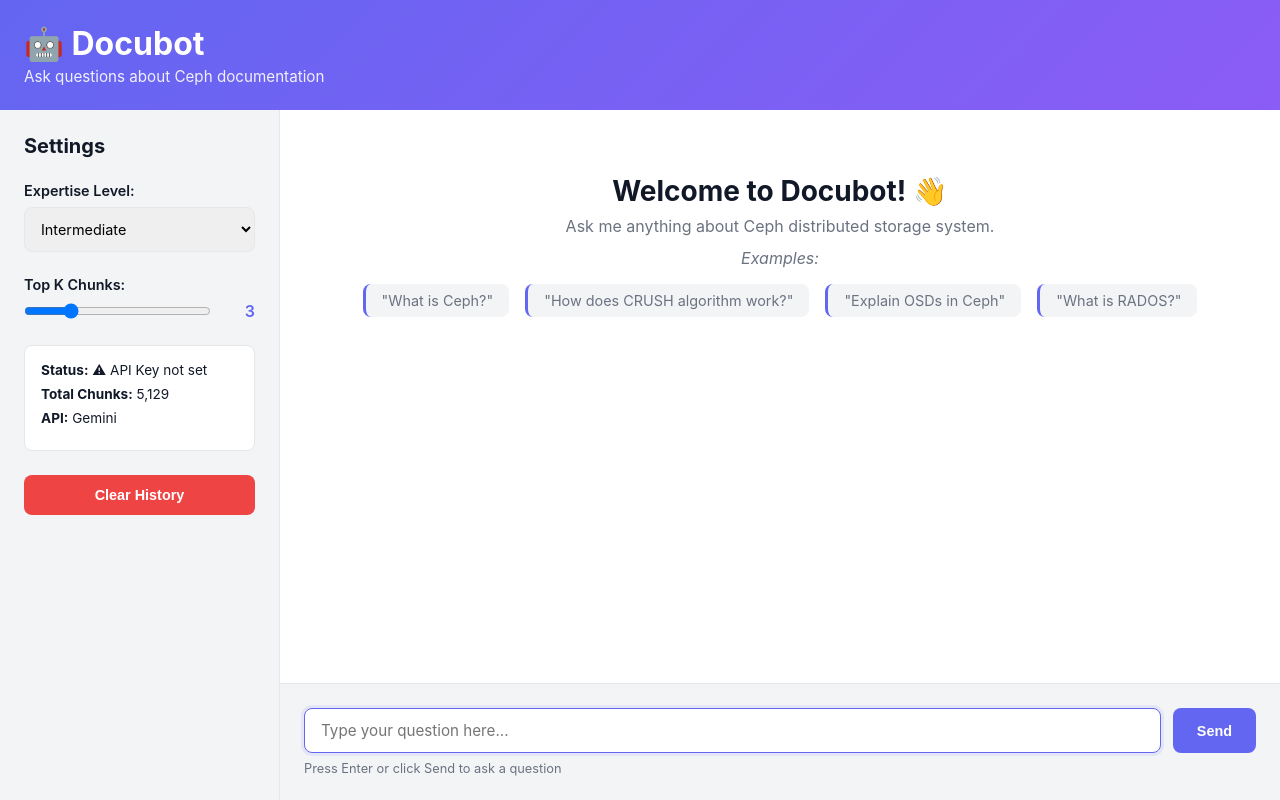
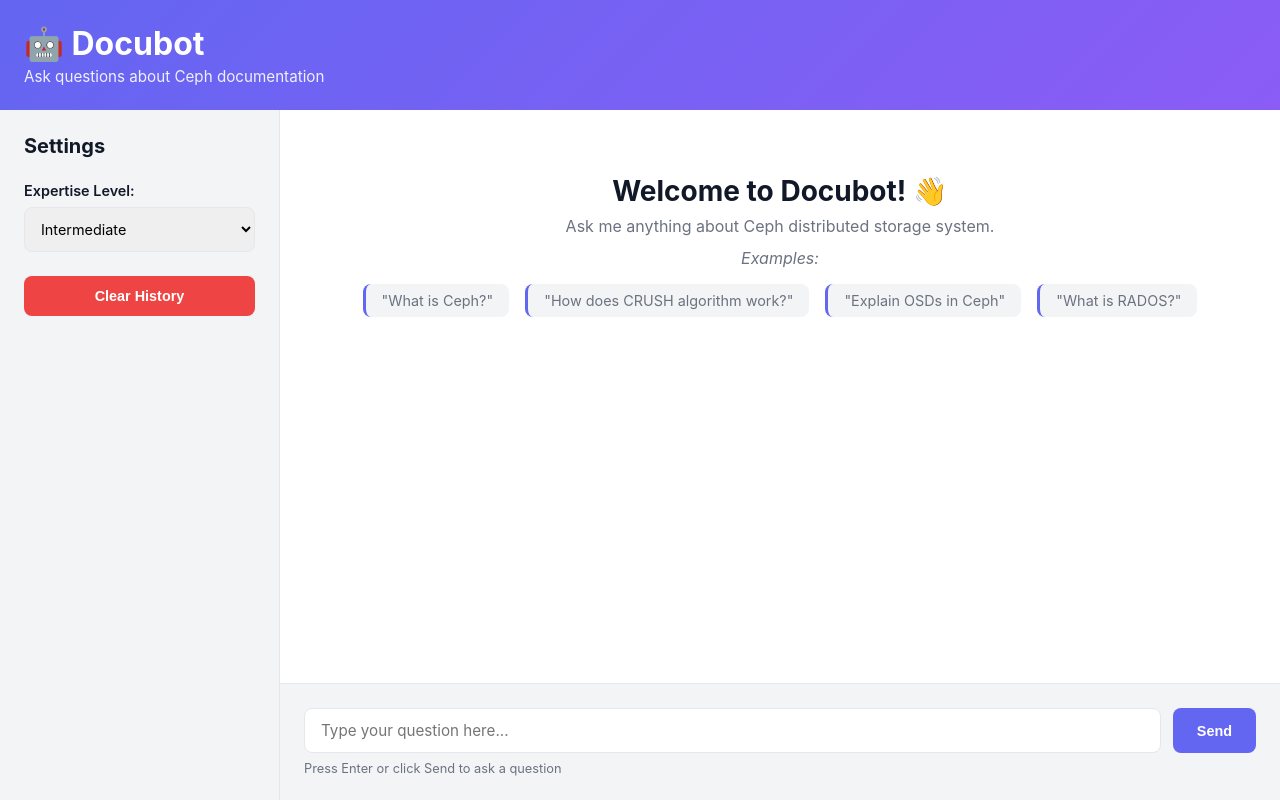
Before and after one commit to Keertana7/Docubot, a Flask app: page / in a window 1280 px wide. Run offline with Flask 3, Linux system fonts and the light colour scheme.

Commit message:
chore(frontend): update frontend files

```diff
--- a/frontend/static/script.js
+++ b/frontend/static/script.js
@@ -144,23 +144,69 @@
  * Format message content (basic markdown-like formatting)
  */
 function formatMessage(content) {
-    // Escape HTML
-    let escaped = document.createElement("div").appendChild(document.createTextNode(content)).parentNode.innerHTML;
+    // If marked and DOMPurify are loaded, use them for robust Markdown rendering + sanitization
+    if (window.marked && window.DOMPurify) {
+        try {
+            const raw = marked.parse(content);
+            return DOMPurify.sanitize(raw);
+        } catch (e) {
+            console.warn('marked parsing failed, falling back to simple formatter', e);
+            // fall through to fallback formatter
+        }
+    }
 
-    // Convert URLs to links
-    escaped = escaped.replace(
-        /(https?:\/\/[^\s]+)/g,
-        '<a href="$1" target="_blank" style="color: #4f46e5; text-decoration: underline;">$1</a>'
-    );
+    // Fallback: Basic Markdown-like formatter
+    const div = document.createElement("div");
+    div.appendChild(document.createTextNode(content));
+    const escaped = div.innerHTML;
 
-    // Convert bold markers (e.g., *text* or _text_)
-    escaped = escaped.replace(/\\(.?)\\*/g, "<strong>$1</strong>");
-    escaped = escaped.replace(/(.*?)/g, "<strong>$1</strong>");
+    // Process line-by-line for block elements
+    const lines = escaped.split(/\n/);
+    let inList = false;
+    const out = [];
 
-    // Convert line breaks to <br>
-    escaped = escaped.replace(/\n/g, "<br>");
+    lines.forEach((line) => {
+        // Headings: #, ##, ### etc.
+        const heading = line.match(/^(#{1,6})\s+(.*)$/);
+        if (heading) {
+            if (inList) { out.push("</ul>"); inList = false; }
+            const level = heading[1].length;
+            out.push(`<h${level}>${heading[2]}</h${level}>`);
+            return;
+        }
 
-    return escaped;
+        // Unordered list items (- or *)
+        const li = line.match(/^\s*[-*]\s+(.*)$/);
+        if (li) {
+            if (!inList) { out.push("<ul>"); inList = true; }
+            out.push(`<li>${li[1]}</li>`);
+            return;
+        } else if (inList) {
+            out.push("</ul>");
+            inList = false;
+        }
+
+        // Blank line -> small break
+        if (line.trim() === "") {
+            out.push("<br>");
+            return;
+        }
+
+        // Inline formatting: code, bold (** or __), italics (* or _), links
+        let processed = line
+            .replace(/`([^`]+)`/g, "<code>$1</code>")
+            .replace(/\*\*([^*]+)\*\*/g, "<strong>$1</strong>")
+            .replace(/__([^_]+)__/g, "<strong>$1</strong>")
+            .replace(/\*([^*]+)\*/g, "<em>$1</em>")
+            .replace(/_([^_]+)_/g, "<em>$1</em>")
+            .replace(/(https?:\/\/[^\s]+)/g, '<a href="$1" target="_blank" style="color: #4f46e5; text-decoration: underline;">$1</a>');
+
+        out.push(`<p>${processed}</p>`);
+    });
+
+    if (inList) out.push("</ul>");
+
+    return out.join("");
 }
 
 /**
--- a/frontend/templates/index.html
+++ b/frontend/templates/index.html
@@ -5,6 +5,9 @@
     <meta name="viewport" content="width=device-width, initial-scale=1.0">
     <title>Docubot - Ceph Documentation Chatbot</title>
     <link rel="stylesheet" href="{{ url_for('static', filename='script.css') }}" />
+    <!-- Markdown renderer and sanitizer (CDN) -->
+    <script src="https://cdn.jsdelivr.net/npm/marked/marked.min.js" defer></script>
+    <script src="https://cdn.jsdelivr.net/npm/dompurify/dist/purify.min.js" defer></script>
     <script src="{{ url_for('static', filename='script.js') }}" defer></script>
 </head>
 <body>
@@ -34,21 +37,6 @@
                         </select>
                     </div>
 
-                    <!-- Top K Slider -->
-                    <div class="control-group">
-                        <label for="top-k-slider">Top K Chunks:</label>
-                        <div class="slider-container">
-                            <input type="range" id="top-k-slider" min="1" max="10" value="3">
-                            <span id="top-k-value">3</span>
-                        </div>
-                    </div>
-
-                    <!-- Status -->
-                    <div class="status-box">
-                        <p><strong>Status:</strong> <span id="status">Ready</span></p>
-                        <p><strong>Total Chunks:</strong> 5,129</p>
-                        <p><strong>API:</strong> Gemini</p>
-                    </div>
 
                     <!-- Clear History -->
                     <button class="btn-clear" onclick="clearHistory()">Clear History</button>
```
